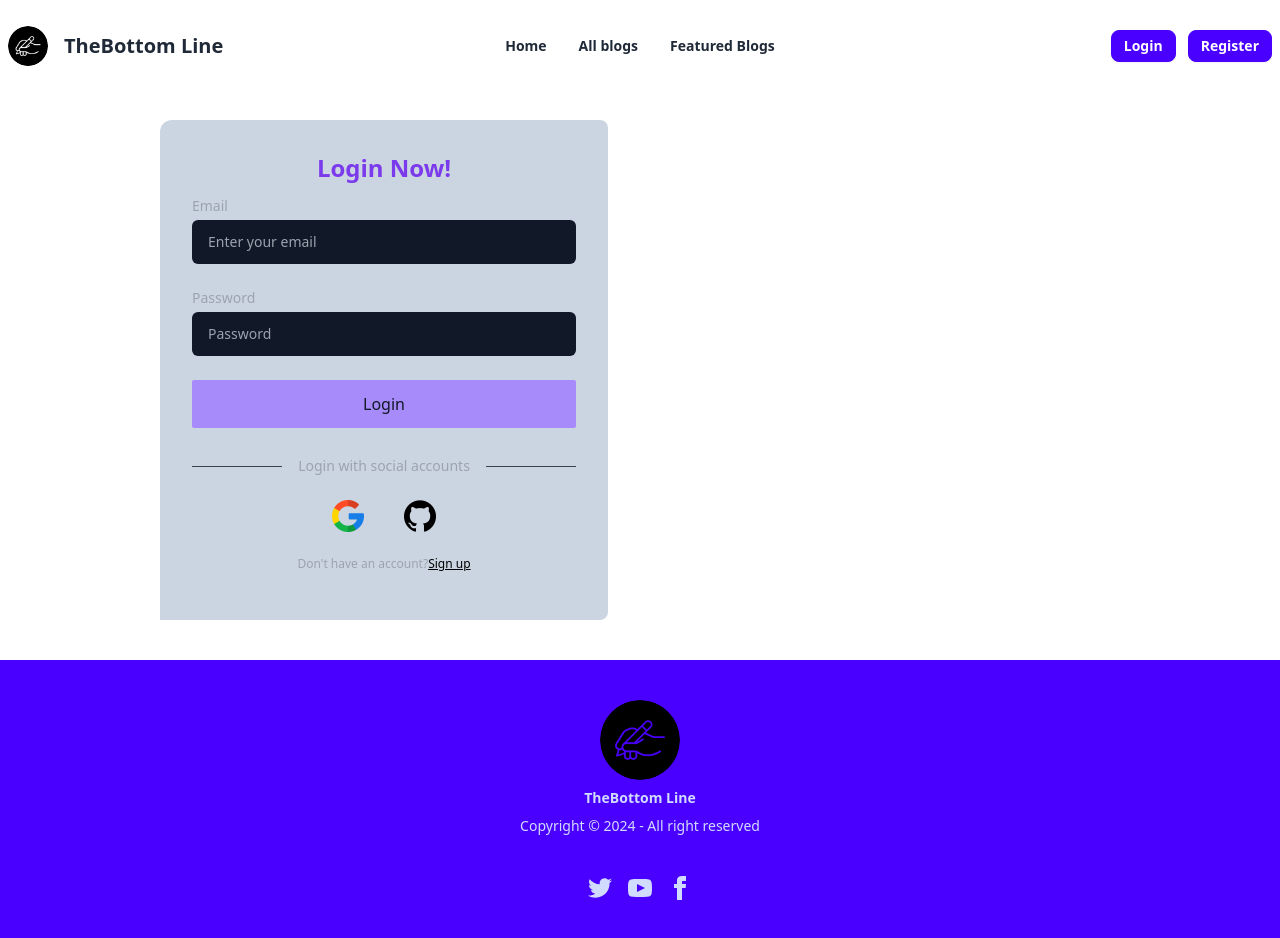
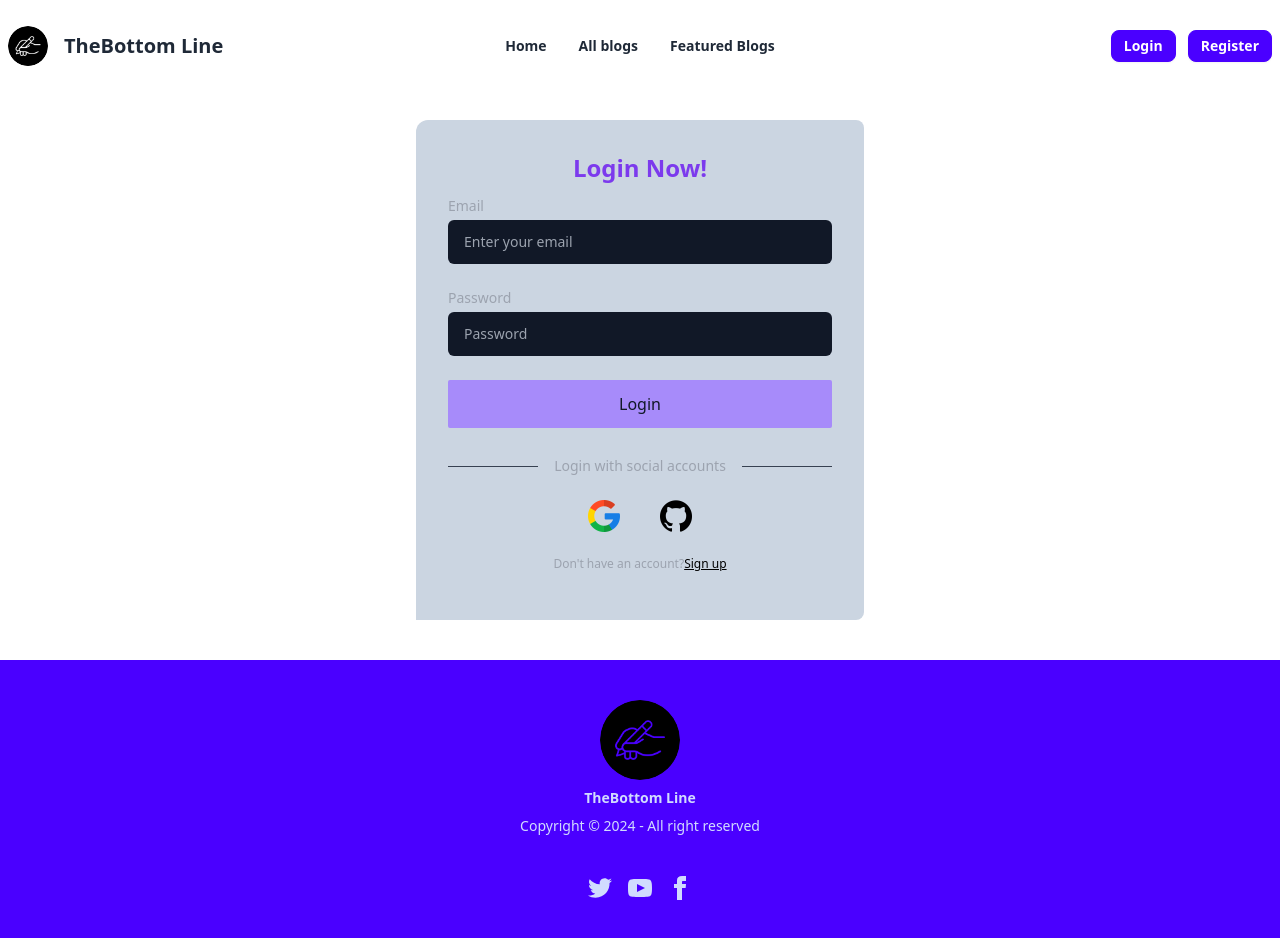
Before and after one commit to rijviislam/the-bottom-line, a React (Vite) app: page /login in a window 1280 px wide. Built offline with nearby package versions, Linux system fonts and the light colour scheme; no server answers.

Commit message:
revert: reverts a previous commit

```diff
--- a/src/Pages/Login/Login.jsx
+++ b/src/Pages/Login/Login.jsx
@@ -49,7 +49,7 @@ export default function Login() {
   }, [user]);
   return (
     <div className="flex w-full items-center justify-center my-10 md:px-5">
-      <div className="w-[1000px] flex flex-col lg:flex-row md:flex-row  px-5">
+      <div className="w-[1000px] flex items-center justify-center px-5">
         <div className="lg:w-1/2 lg:rounded-r-lg max-w-md h-[500px] bg-slate-300 p-8 space-y-3  text-black rounded-t-xl">
           <h1 className="text-2xl font-bold text-center text-violet-600">
             Login Now!
--- a/src/Pages/Register/Register.jsx
+++ b/src/Pages/Register/Register.jsx
@@ -125,8 +125,7 @@ export default function Register() {
       });
   };
   return (
-    <div className="flex w-full gap-5 items-center justify-center my-10 md:px-7 flex-col lg:flex-row md:flex-row">
-      <img className="w-[50%]" alt="" />
+    <div className="flex w-full gap-5 items-center justify-center my-10 md:px-7 ">
       <div className="w-full max-w-md p-8 space-y-3 rounded-xl bg-[#6C63FF] text-gray-100">
         <h1 className="text-2xl font-bold text-center">Register Now!</h1>
         <form
```
